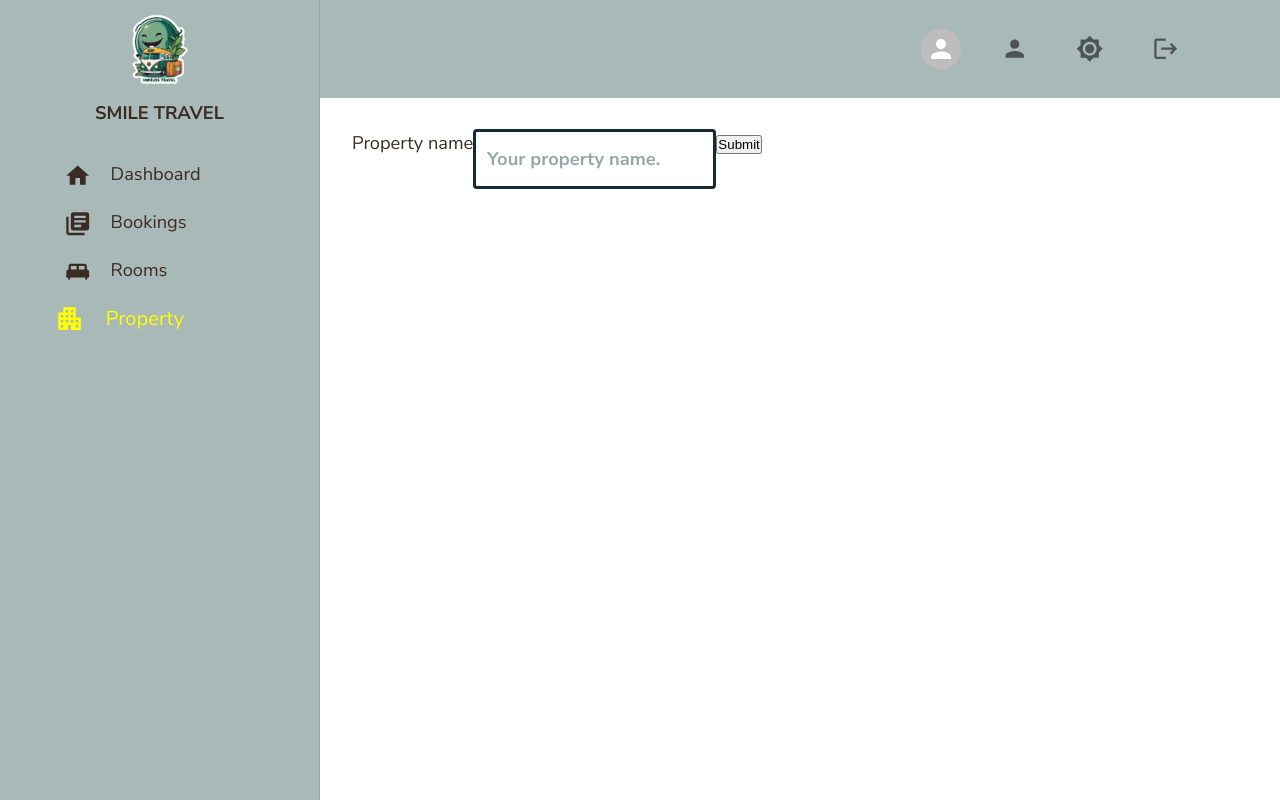
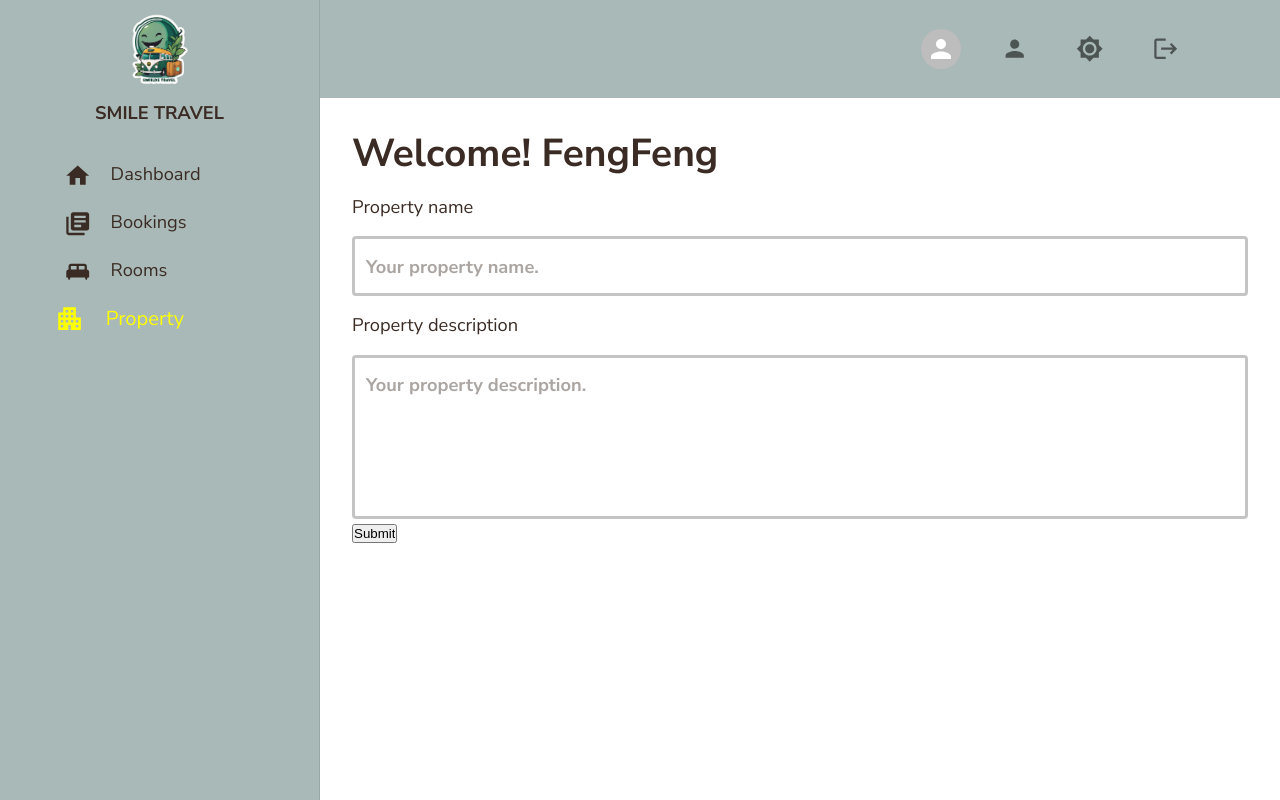
Before and after one commit to WatkornFeng/react-travel-admin, a React (Vite) app: page /property in a window 1280 px wide. Built offline with nearby package versions, Linux system fonts and the light colour scheme.

Commit message:
Create Form

```diff
--- a/src/components/AppLayout.tsx
+++ b/src/components/AppLayout.tsx
@@ -11,6 +11,7 @@ const StyleAppLayout = styled(Box)(({ theme }) => ({
 }));
 const MainLayout = styled(Box)(({ theme }) => ({
   padding: "2rem",
+  overflow: "auto",
 }));
 function AppLayout() {
   return (
--- a/src/features/properties/CreatePropertyForm.tsx
+++ b/src/features/properties/CreatePropertyForm.tsx
@@ -1,74 +1,37 @@
-import { Box, TextField } from "@mui/material";
-import { SubmitHandler, useForm, Controller } from "react-hook-form";
+import { Box, Stack, TextField } from "@mui/material";
+import { styled } from "@mui/system";
+import { SubmitHandler, useForm, FormProvider } from "react-hook-form";
 import toast from "react-hot-toast";
+import PropertyName from "./forminput/PropertyName";
+import PropertyDescription from "./forminput/PropertyDescription";
 
-interface IFormInput {
+export interface IFormInput {
   propertyName: string;
+  propertyDescription: string;
 }
+
 function CreatePropertyForm() {
-  const {
-    register,
-    handleSubmit,
-    control,
-    formState: { errors },
-  } = useForm<IFormInput>({
+  const methods = useForm<IFormInput>({
     defaultValues: {
       propertyName: "",
+      propertyDescription: "",
     },
   });
-  console.log(errors);
+
   const onSubmit: SubmitHandler<IFormInput> = (data) => console.log(data);
   return (
-    <form onSubmit={handleSubmit(onSubmit)}>
-      <label htmlFor="property">Property name</label>
-      <Controller
-        name="propertyName"
-        control={control}
-        rules={{
-          required: {
-            value: true,
-            message: "This field required",
-          },
-          maxLength: {
-            value: 40,
-            message: "Property name must have less or equal than 40 characters",
-          },
-          minLength: {
-            value: 10,
-            message: "Property name must have more or equal than 10 characters",
-          },
-        }}
-        render={({ field }) => (
-          <TextField
-            {...field}
-            id="property"
-            placeholder="Your property name."
-            variant="outlined"
-            sx={{
-              "& .MuiOutlinedInput-root": {
-                color: "primary.constrast",
-                fontWeight: "bold",
+    <FormProvider {...methods}>
+      <form onSubmit={methods.handleSubmit(onSubmit)}>
+        <Stack spacing={2}>
+          <label htmlFor="propertyName">Property name</label>
+          <PropertyName />
+          <label htmlFor="propertyDescription">Property description</label>
+          <PropertyDescription />
+        </Stack>
 
-                "& .MuiOutlinedInput-notchedOutline": {
-                  borderColor: "primary.constrast",
-                  borderWidth: "0.2rem",
-                },
-                "&.Mui-focused": {
-                  "& .MuiOutlinedInput-notchedOutline": {
-                    borderColor: "lightgreen",
-                    borderWidth: "3px",
-                  },
-                },
-              },
-            }}
-            error={!!errors.propertyName}
-            helperText={errors.propertyName && errors.propertyName.message}
-          />
-        )}
-      />
-
-      <input type="submit" />
-    </form>
+        <input type="submit" />
+      </form>
+    </FormProvider>
   );
 }
 
--- /dev/null
+++ b/src/features/properties/forminput/PropertyDescription.tsx
@@ -0,0 +1,49 @@
+import { Controller, useFormContext } from "react-hook-form";
+import { IFormInput } from "../CreatePropertyForm";
+import { StyledTextField } from "./StyledTextField";
+
+function PropertyDescription() {
+  const {
+    control,
+    formState: { errors },
+  } = useFormContext<IFormInput>();
+  return (
+    <Controller
+      name="propertyDescription"
+      control={control}
+      rules={{
+        required: {
+          value: true,
+          message: "This field required",
+        },
+        maxLength: {
+          value: 400,
+          message:
+            "Property Description must have less or equal than 400 characters",
+        },
+        minLength: {
+          value: 100,
+          message:
+            "Property Description must have more or equal than 100 characters",
+        },
+      }}
+      render={({ field }) => (
+        <StyledTextField
+          {...field}
+          id="propertyDescription"
+          type="text"
+          multiline
+          rows={5}
+          placeholder="Your property description."
+          variant="outlined"
+          error={!!errors.propertyDescription}
+          helperText={
+            errors.propertyDescription && errors.propertyDescription.message
+          }
+        />
+      )}
+    />
+  );
+}
+
+export default PropertyDescription;
--- /dev/null
+++ b/src/features/properties/forminput/PropertyName.tsx
@@ -0,0 +1,43 @@
+import { TextField, styled } from "@mui/material";
+import { Controller, useFormContext } from "react-hook-form";
+import { IFormInput } from "../CreatePropertyForm";
+import { StyledTextField } from "./StyledTextField";
+
+function PropertyName() {
+  const {
+    control,
+    formState: { errors },
+  } = useFormContext<IFormInput>();
+  return (
+    <Controller
+      name="propertyName"
+      control={control}
+      rules={{
+        required: {
+          value: true,
+          message: "This field required",
+        },
+        maxLength: {
+          value: 40,
+          message: "Property name must have less or equal than 40 characters",
+        },
+        minLength: {
+          value: 10,
+          message: "Property name must have more or equal than 10 characters",
+        },
+      }}
+      render={({ field }) => (
+        <StyledTextField
+          {...field}
+          id="propertyName"
+          placeholder="Your property name."
+          variant="outlined"
+          error={!!errors.propertyName}
+          helperText={errors.propertyName && errors.propertyName.message}
+        />
+      )}
+    />
+  );
+}
+
+export default PropertyName;
--- /dev/null
+++ b/src/features/properties/forminput/StyledTextField.tsx
@@ -0,0 +1,19 @@
+import { TextField, styled } from "@mui/material";
+
+export const StyledTextField = styled(TextField)({
+  "& .MuiOutlinedInput-root": {
+    color: "primary.constrast",
+    fontWeight: "bold",
+
+    "& .MuiOutlinedInput-notchedOutline": {
+      borderColor: "primary.constrast",
+      borderWidth: "0.2rem",
+    },
+    "&.Mui-focused": {
+      "& .MuiOutlinedInput-notchedOutline": {
+        borderColor: "lightgreen",
+        borderWidth: "3px",
+      },
+    },
+  },
+});
--- a/src/pages/Property.tsx
+++ b/src/pages/Property.tsx
@@ -1,9 +1,15 @@
+import { Stack, Typography } from "@mui/material";
 import CreatePropertyForm from "../features/properties/CreatePropertyForm";
 
 function Property() {
   return (
     <>
-      <CreatePropertyForm />
+      <Stack spacing={2}>
+        <Typography variant="h4" fontWeight="bold">
+          Welcome! FengFeng
+        </Typography>
+        <CreatePropertyForm />
+      </Stack>
     </>
   );
 }
```
